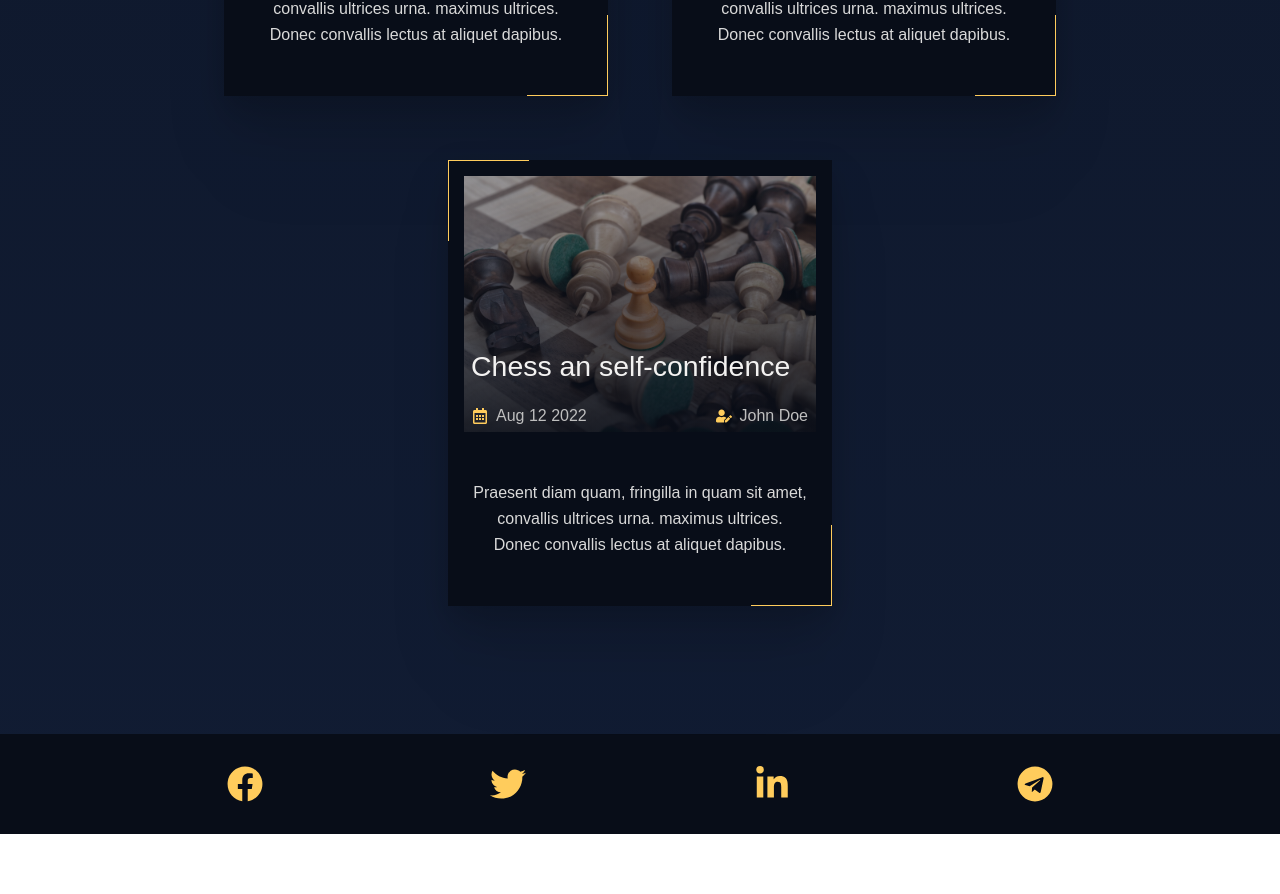
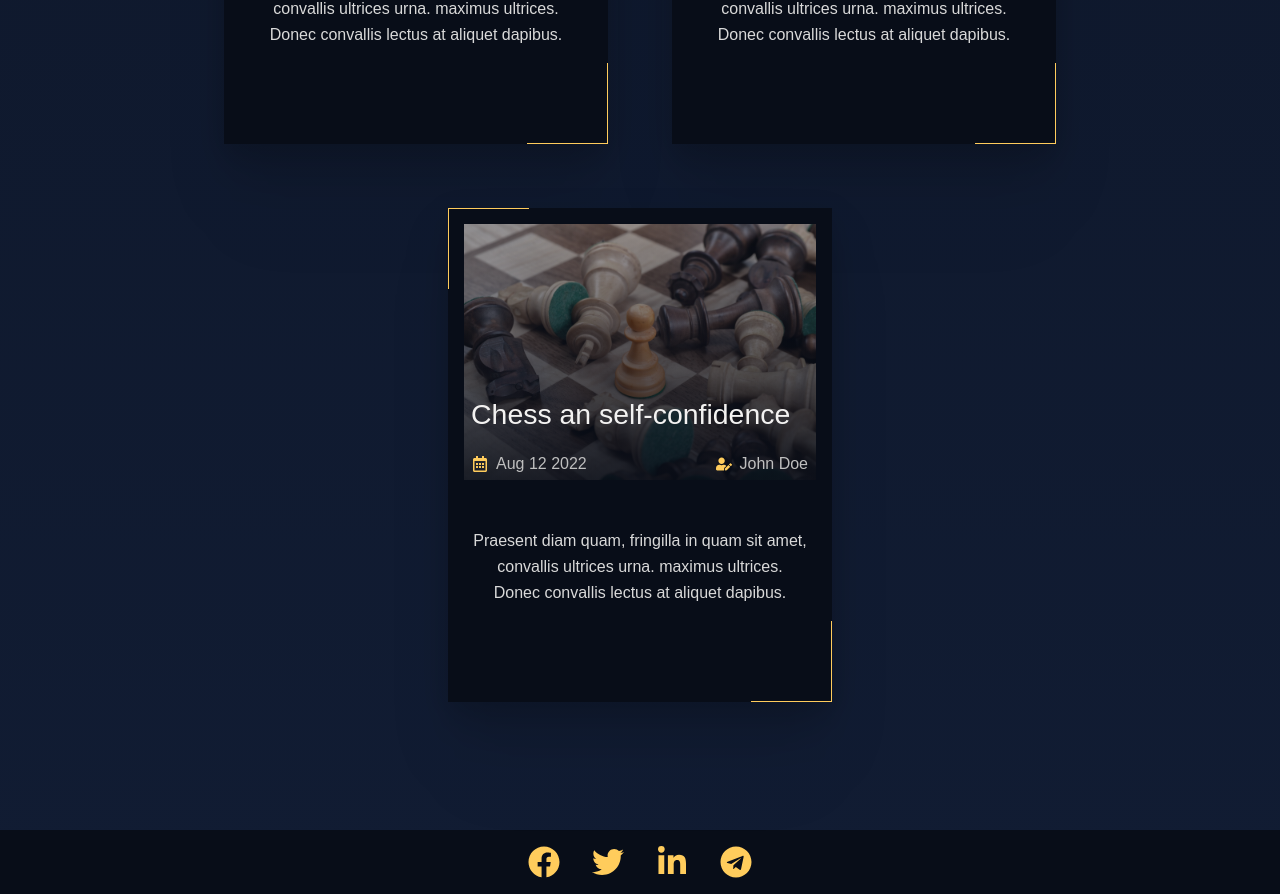
Before and after one commit to MarcPerezdeTudela/chess-club-landing, a Next.js app: page / in a window 1280 px wide. Shown: the part 3792-4686 px from the top of the page. Before the commit the page ends 4626 px from the top, so only its background shows below. Built offline with nearby package versions, Linux system fonts and the light colour scheme; a web font is replaced by a local one.

Commit message:
style: fix styles in NewItem and Footer

```diff
--- a/src/components/common/NewItem.tsx
+++ b/src/components/common/NewItem.tsx
@@ -51,6 +51,7 @@ const Container = styled.article`
   background-color: ${({ theme }) => theme.colors.primaryDark};
   filter: ${({ theme }) => theme.shadows.cardShadow};
   padding: ${({ theme }) => theme.spaces.s};
+  padding-bottom: ${({ theme }) => theme.spaces.l};
   gap: ${({ theme }) => theme.spaces.s};
   cursor: pointer;
 
--- a/src/layouts/MainLayout/Footer.tsx
+++ b/src/layouts/MainLayout/Footer.tsx
@@ -8,28 +8,42 @@ export const Footer = () => {
   return (
     <Container>
       <SocialMedia>
-        <FaFacebook size={36} fill={theme.colors.secondary} />
-        <FaTwitter size={36} fill={theme.colors.secondary} />
-        <FaLinkedinIn size={36} fill={theme.colors.secondary} />
-        <FaTelegram size={36} fill={theme.colors.secondary} />
+        <Icon>
+          <FaFacebook size={'100%'} fill={theme.colors.secondary} />
+        </Icon>
+        <Icon>
+          <FaTwitter size={'100%'} fill={theme.colors.secondary} />
+        </Icon>
+        <Icon>
+          <FaLinkedinIn size={'100%'} fill={theme.colors.secondary} />
+        </Icon>
+        <Icon>
+          <FaTelegram size={'100%'} fill={theme.colors.secondary} />
+        </Icon>
       </SocialMedia>
     </Container>
   )
 }
 
 const Container = styled.footer`
-  height: 100px;
   display: flex;
   align-items: center;
   justify-content: center;
   background-color: ${({ theme }) => theme.colors.primaryDark};
+  padding: ${({ theme }) => theme.spaces.s};
 `
 const SocialMedia = styled.div`
   display: flex;
   width: 100%;
-  justify-content: space-evenly;
+  justify-content: center;
+  gap: ${({ theme }) => theme.spaces.m};
 
   & > * {
     cursor: pointer;
   }
 `
+const Icon = styled.div`
+  display: flex;
+  width: 2em;
+  height: 2em;
+`
```
